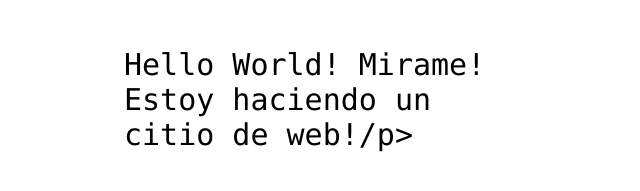
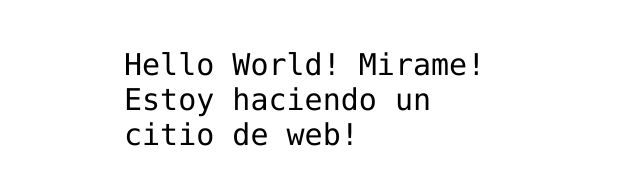
Before and after one commit to grbruneel/grbruneel.github.io, a plain HTML site: page index.html in a window 1280 px wide. Shown: the part 341-532 px from the top of the page, 316-956 px from the left. Drawn offline with Linux system fonts and the light colour scheme.

Commit message:
Update index.html

```diff
--- a/index.html
+++ b/index.html
@@ -12,7 +12,7 @@
 <img src="https://octodex.github.com/images/daftpunktocat-thomas.gif" id="octocat" alt="octocat-gif" />
 
 <!-- Change this code here by copy and pasting your template on line 15 -->
-<p>Hello World! Mirame! Estoy haciendo un citio de web!/p>
+<p>Hello World! Mirame! Estoy haciendo un citio de web!</p>
 
 </body>
 </html>
```
